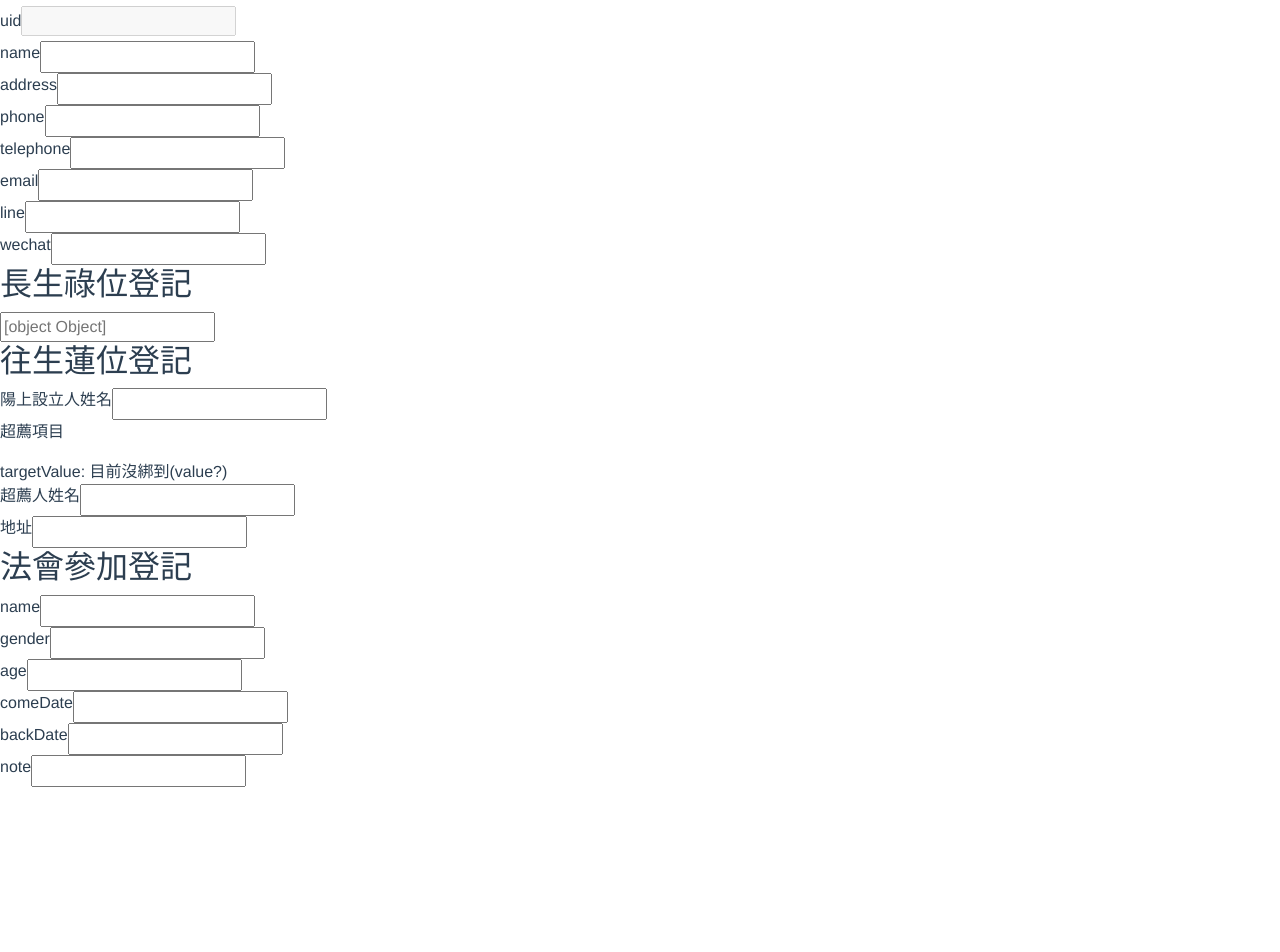
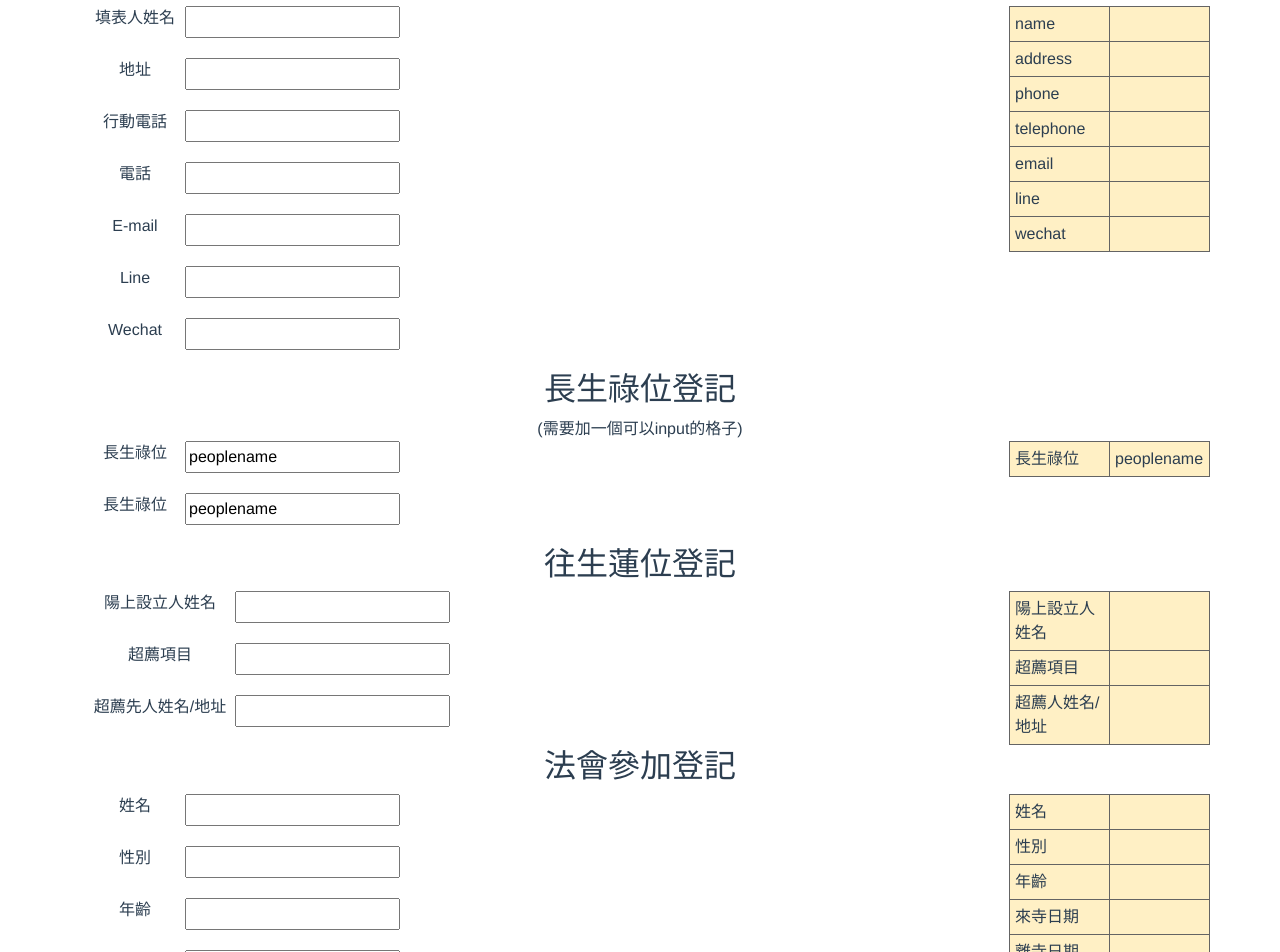
Before and after one commit to rainform/client_web, a Vue app: page /about in a window 1280 px wide. Shown: the part 180-1132 px from the top of the page. Before the commit the page ends 967 px from the top, so only its background shows below. Built offline with nearby package versions, Linux system fonts and the light colour scheme.

Commit message:
add v-model

```diff
--- a/src/components/Ceremony.vue
+++ b/src/components/Ceremony.vue
@@ -1,33 +1,64 @@
 <template>
   <div class="ceremony">
     <h2>法會參加登記</h2>
-    <form v-for="(item, key) in ceremony" :key="key">
+    <div class="container" v-for="(item, key) in ceremony" :key="key">
+
+    <form>
       <div class="input-group">
-        <label for="ceremony_name">name</label>
-        <input id="ceremony_name" type="text">
+        <label for="ceremony_name">姓名</label>
+        <input id="ceremony_name" type="text" v-model="item.name">
       </div>
       <div class="input-group">
-        <label for="ceremony_gender">gender</label>
-        <input id="ceremony_gender" type="text">
+        <label for="ceremony_gender">性別</label>
+        <input id="ceremony_gender" type="text" v-model="item.gender">
       </div>
       <div class="input-group">
-        <label for="ceremony_age">age</label>
-        <input id="ceremony_age" type="text">
+        <label for="ceremony_age">年齡</label>
+        <input id="ceremony_age" type="text" v-model="item.age">
       </div>
       <div class="input-group">
-        <label for="ceremony_comeDate">comeDate</label>
-        <input id="ceremony_comeDate" type="text">
+        <label for="ceremony_comeDate">來寺日期</label>
+        <input id="ceremony_comeDate" type="text" v-model="item.comeDate">
       </div>
       <div class="input-group">
-        <label for="ceremony_backDate">backDate</label>
-        <input id="ceremony_backDate" type="text">
+        <label for="ceremony_backDate">離寺日期</label>
+        <input id="ceremony_backDate" type="text" v-model="item.backDate">
       </div>
       <div class="input-group">
-        <label for="ceremony_note">note</label>
-        <input id="ceremony_note" type="text">
+        <label for="ceremony_note">備註</label>
+        <input id="ceremony_note" type="text" v-model="item.note">
       </div>
     </form>
+    <div class="check-panel">
+        <table>
+          <tr>
+            <td>姓名</td>
+            <td>{{item.name}}</td>
+          </tr>
+          <tr>
+            <td>性別</td>
+            <td>{{item.gender}}</td>
+          </tr>
+          <tr>
+            <td>年齡</td>
+            <td>{{item.age}}</td>
+          </tr>
+          <tr>
+            <td>來寺日期</td>
+            <td>{{item.comeDate}}</td>
+          </tr>
+          <tr>
+            <td>離寺日期</td>
+            <td>{{item.backDate}}</td>
+          </tr>
+          <tr>
+            <td>備註</td>
+            <td>{{item.note}}</td>
+          </tr>
+        </table>
+      </div>
   </div>
+    </div>
 </template>
 
 <script lang="ts">
@@ -47,3 +78,31 @@ export default Vue.extend({
   },
 });
 </script>
+
+<style lang="scss" scoped>
+
+.container{
+  position: relative;
+  .input-group{
+    margin-bottom: 20px;
+    label{
+      width: 100px;
+    }
+  }
+  .check-panel{
+    background-color: rgb(255, 240, 197);
+    position: absolute;
+    top: 0;
+    right: 0;
+    table, td{
+      border: 1px solid rgb(100, 100, 100);
+    }
+    td{
+      text-align: left;
+      padding: 5px;
+      width: 100px;
+    }
+  }
+}
+
+</style>
--- a/src/components/Longevity.vue
+++ b/src/components/Longevity.vue
@@ -1,11 +1,31 @@
 <template>
   <div class="longevity">
     <h2>長生祿位登記</h2>
-    <form>
-      <div class="input-group">
-        <input v-for="(item, key) in longevity" :key="key" type="text" :placeholder="item">
+    <div>
+      (需要加一個可以input的格子)
+    </div>
+    <div class="container" v-for="(item, key) in longevity" :key="key" type="text">
+      <form>
+        <div class="input-group">
+          <label>長生祿位</label>
+          <input id="longevity_name" type="text" v-model="item.name">
+        </div>
+      </form>
+      <form>
+        <div class="input-group">
+          <label for="longevity_name">長生祿位</label>
+          <input id="longevity_name" type="text" v-model="item.name">
+        </div>
+      </form>
+      <div class="check-panel">
+        <table>
+          <tr>
+            <td>長生祿位</td>
+            <td>{{item.name}}</td>
+          </tr>
+        </table>
       </div>
-    </form>
+    </div>
   </div>
 </template>
 
@@ -26,3 +46,31 @@ export default Vue.extend({
   },
 });
 </script>
+
+<style lang="scss" scoped>
+
+.container{
+  position: relative;
+  .input-group{
+    margin-bottom: 20px;
+    label{
+      width: 100px;
+    }
+  }
+  .check-panel{
+    background-color: rgb(255, 240, 197);
+    position: absolute;
+    top: 0;
+    right: 0;
+    table, td{
+      border: 1px solid rgb(100, 100, 100);
+    }
+    td{
+      text-align: left;
+      padding: 5px;
+      width: 100px;
+    }
+  }
+}
+
+</style>
--- a/src/components/PersonalInformation.vue
+++ b/src/components/PersonalInformation.vue
@@ -1,40 +1,70 @@
 <template>
   <div class="personalInformation">
     <h2>個人基本資料</h2>
+    <div class="container">
       <form>
-      <div>
-        <label>uid</label>
-        <input type="text" v-model="personal.uid" disabled>
+        <div class="input-group">
+          <label for="personal_name">填表人姓名</label>
+          <input id="personal_name" type="text" v-model="personal.name">
         </div>
         <div class="input-group">
-        <label for="personal_name">name</label>
-        <input id="personal_name" type="text">
+          <label for="personal_address">地址</label>
+          <input id="personal_address" type="text" v-model="personal.address">
         </div>
         <div class="input-group">
-        <label for="personal_address">address</label>
-        <input id="personal_address" type="text">
+          <label for="personal_phone">行動電話</label>
+          <input id="personal_phone" type="text" v-model="personal.phone">
         </div>
         <div class="input-group">
-        <label for="personal_phone">phone</label>
-        <input id="personal_phone" type="text">
+          <label for="personal_telephone">電話</label>
+          <input id="personal_telephone" type="text" v-model="personal.telephone">
         </div>
         <div class="input-group">
-        <label for="personal_telephone">telephone</label>
-        <input id="personal_telephone" type="text">
+          <label for="personal_email">E-mail</label>
+          <input id="personal_email" type="text" v-model="personal.email">
         </div>
         <div class="input-group">
-        <label for="personal_email">email</label>
-        <input id="personal_email" type="text">
+          <label for="personal_line">Line</label>
+          <input id="personal_line" type="text" v-model="personal.line">
         </div>
         <div class="input-group">
-        <label for="personal_line">line</label>
-        <input id="personal_line" type="text">
-      </div>
-      <div class="input-group">
-        <label for="personal_wechat">wechat</label>
-        <input id="personal_wechat" type="text">
+          <label for="personal_wechat">Wechat</label>
+          <input id="personal_wechat" type="text" v-model="personal.wechat">
         </div>
       </form>
+      <div class="check-panel">
+        <table>
+          <tr>
+            <td>name</td>
+            <td>{{personal.name}}</td>
+          </tr>
+          <tr>
+            <td>address</td>
+            <td>{{personal.address}}</td>
+          </tr>
+          <tr>
+            <td>phone</td>
+            <td>{{personal.phone}}</td>
+          </tr>
+          <tr>
+            <td>telephone</td>
+            <td>{{personal.telephone}}</td>
+          </tr>
+          <tr>
+            <td>email</td>
+            <td>{{personal.email}}</td>
+          </tr>
+          <tr>
+            <td>line</td>
+            <td>{{personal.line}}</td>
+          </tr>
+          <tr>
+            <td>wechat</td>
+            <td>{{personal.wechat}}</td>
+          </tr>
+        </table>
+      </div>
+    </div>
   </div>
 </template>
 
@@ -46,7 +76,6 @@ export default Vue.extend({
     personal: {
       type: Object,
       default: () => ({
-        uid: 'afas001451',
         name: '',
         address: '',
         phone: '',
@@ -63,3 +92,31 @@ export default Vue.extend({
   },
 });
 </script>
+
+<style lang="scss" scoped>
+
+.container{
+  position: relative;
+  .input-group{
+    margin-bottom: 20px;
+    label{
+      width: 100px;
+    }
+  }
+  .check-panel{
+    background-color: rgb(255, 240, 197);
+    position: absolute;
+    top: 0;
+    right: 0;
+    table, td{
+      border: 1px solid rgb(100, 100, 100);
+    }
+    td{
+      text-align: left;
+      padding: 5px;
+      width: 100px;
+    }
+  }
+}
+
+</style>
--- a/src/components/PrayFor.vue
+++ b/src/components/PrayFor.vue
@@ -1,28 +1,44 @@
 <template>
   <div class="ceremony">
     <h2>往生蓮位登記</h2>
-    <form v-for="(item, key) in prayFor" :key="key">
-      <div class="input-group">
-        <label for="prayfor_name">陽上設立人姓名</label>
-        <input id="prayfor_name" type="text">
+    <div class="container" v-for="(item, key) in prayFor" :key="key">
+      <form>
+        <div class="input-group">
+          <label for="prayfor_name">陽上設立人姓名</label>
+          <input id="prayfor_name" type="text" v-model="item.registerName">
+        </div>
+        <div class="input-group">
+          <label>超薦項目</label>
+          <input type="text">
+          <!-- <div class="input-group" v-for="(selection, key) in item.targetSelection" :key="key">
+            <input :id="selection" type="radio" name="seleteTarget" :value="item.prayType">
+            <label :for="selection">{{item.prayType}}</label>
+          </div> -->
+          <!-- targetValue: {{item.prayType}} -->
+        </div>
+        <div class="input-group">
+          <label for="prayfor_targetAddress">超薦先人姓名/地址</label>
+          <input id="prayfor_targetAddress" type="text" v-model="item.prayDetail">
+        </div>
+      </form>
+      <div class="check-panel">
+        <table>
+          <tr>
+            <td>陽上設立人姓名</td>
+            <td>{{item.registerName}}</td>
+          </tr>
+          <tr>
+            <td>超薦項目</td>
+            <td>{{item.prayType}}</td>
+          </tr>
+          <tr>
+            <td>超薦人姓名/地址</td>
+            <td>{{item.prayDetail}}</td>
+          </tr>
+        </table>
       </div>
-      <p>超薦項目</p>
-      <div class="input-group" v-for="(selection, key) in item.targetSelection" :key="key">
-        <input :id="selection" type="radio" name="seleteTarget" :value="item.targetValue">
-        <label :for="selection">{{selection}}</label>
       </div>
-
-      targetValue: {{item.targetValue}} 目前沒綁到(value?)
-      <div class="input-group">
-        <label for="prayfor_targetName">超薦人姓名</label>
-        <input id="prayfor_targetName" type="text">
-      </div>
-      <div class="input-group">
-        <label for="prayfor_targetAddress">地址</label>
-        <input id="prayfor_targetAddress" type="text">
-      </div>
-    </form>
-  </div>
+    </div>
 </template>
 
 <script lang="ts">
@@ -42,3 +58,31 @@ export default Vue.extend({
   },
 });
 </script>
+
+<style lang="scss" scoped>
+
+.container{
+  position: relative;
+  .input-group{
+    margin-bottom: 20px;
+    label{
+      width: 150px;
+    }
+  }
+  .check-panel{
+    background-color: rgb(255, 240, 197);
+    position: absolute;
+    top: 0;
+    right: 0;
+    table, td{
+      border: 1px solid rgb(100, 100, 100);
+    }
+    td{
+      text-align: left;
+      padding: 5px;
+      width: 100px;
+    }
+  }
+}
+
+</style>
--- a/src/views/About.vue
+++ b/src/views/About.vue
@@ -1,5 +1,5 @@
 <template>
-  <div class="about" style="text-align: left;">
+  <div class="about">
     <h1>This is a form.</h1>
     <Personal :personal="personalInformation"/>
     <Longevity :longevity="longevity"/>
```
Lines whose indentation alone changed are shown as unchanged.
